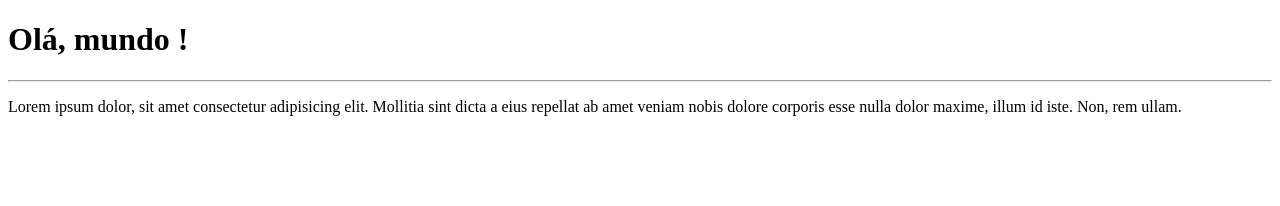
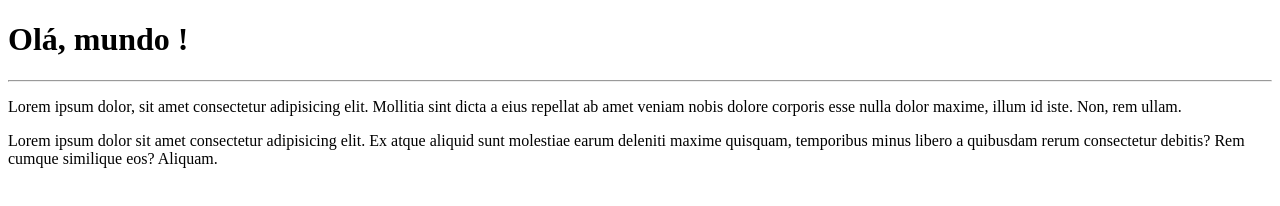
Before and after one commit to AlexandreAbruzzi/ProjetosGit, a plain HTML site: page Site-projetos/index.html in a window 1280 px wide. Drawn offline with Linux system fonts and the light colour scheme.

Commit message:
Adicionei um parágrafo

```diff
--- a/Site-projetos/index.html
+++ b/Site-projetos/index.html
@@ -10,5 +10,6 @@
   <h1>Olá, mundo ! </h1>
   <hr>
   <p>Lorem ipsum dolor, sit amet consectetur adipisicing elit. Mollitia sint dicta a eius repellat ab amet veniam nobis dolore corporis esse nulla dolor maxime, illum id iste. Non, rem ullam. </p>
+  <p:>Lorem ipsum dolor sit amet consectetur adipisicing elit. Ex atque aliquid sunt molestiae earum deleniti maxime quisquam, temporibus minus libero a quibusdam rerum consectetur debitis? Rem cumque similique eos? Aliquam. </p:>
 </body>
 </html>
```
